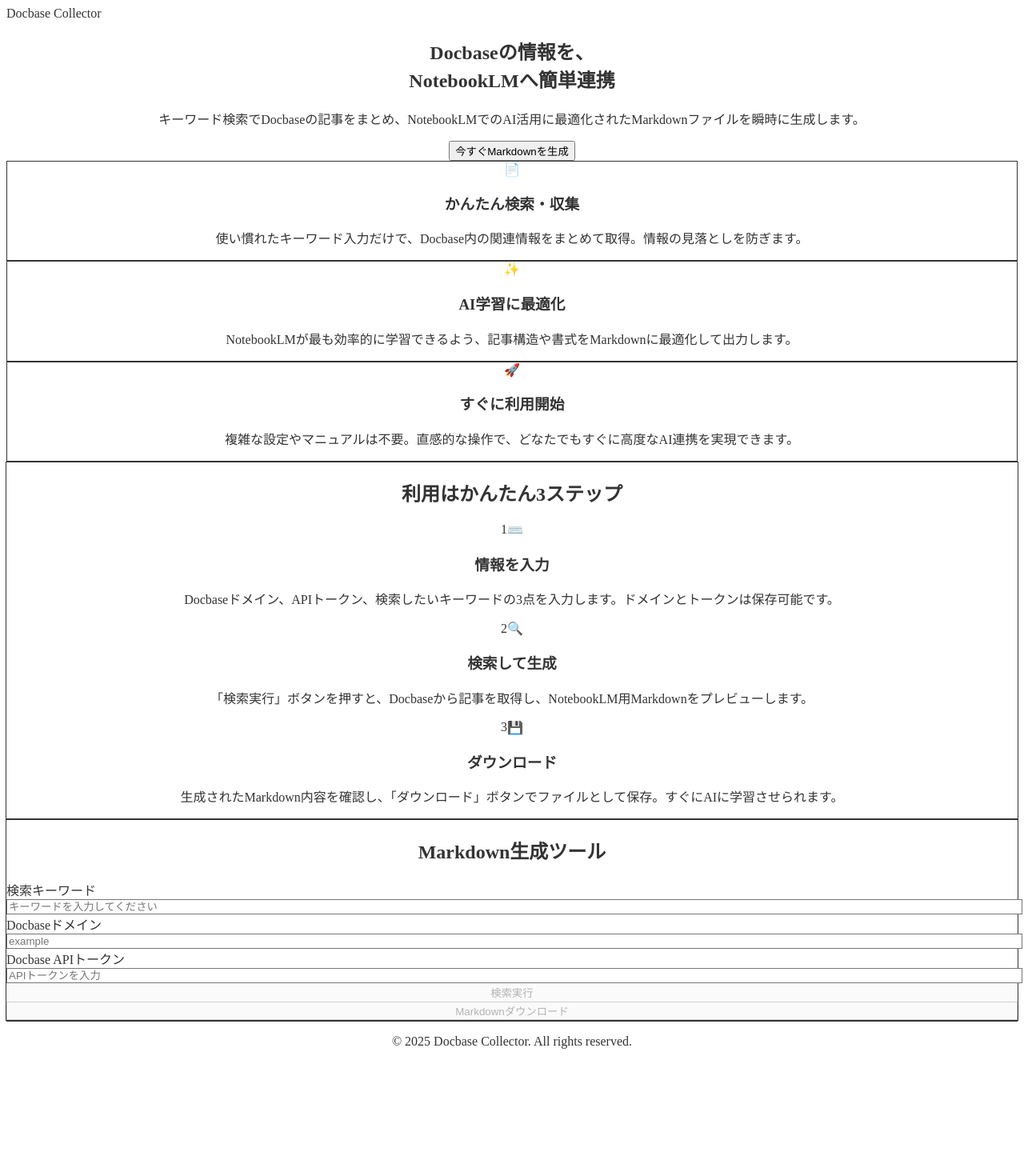
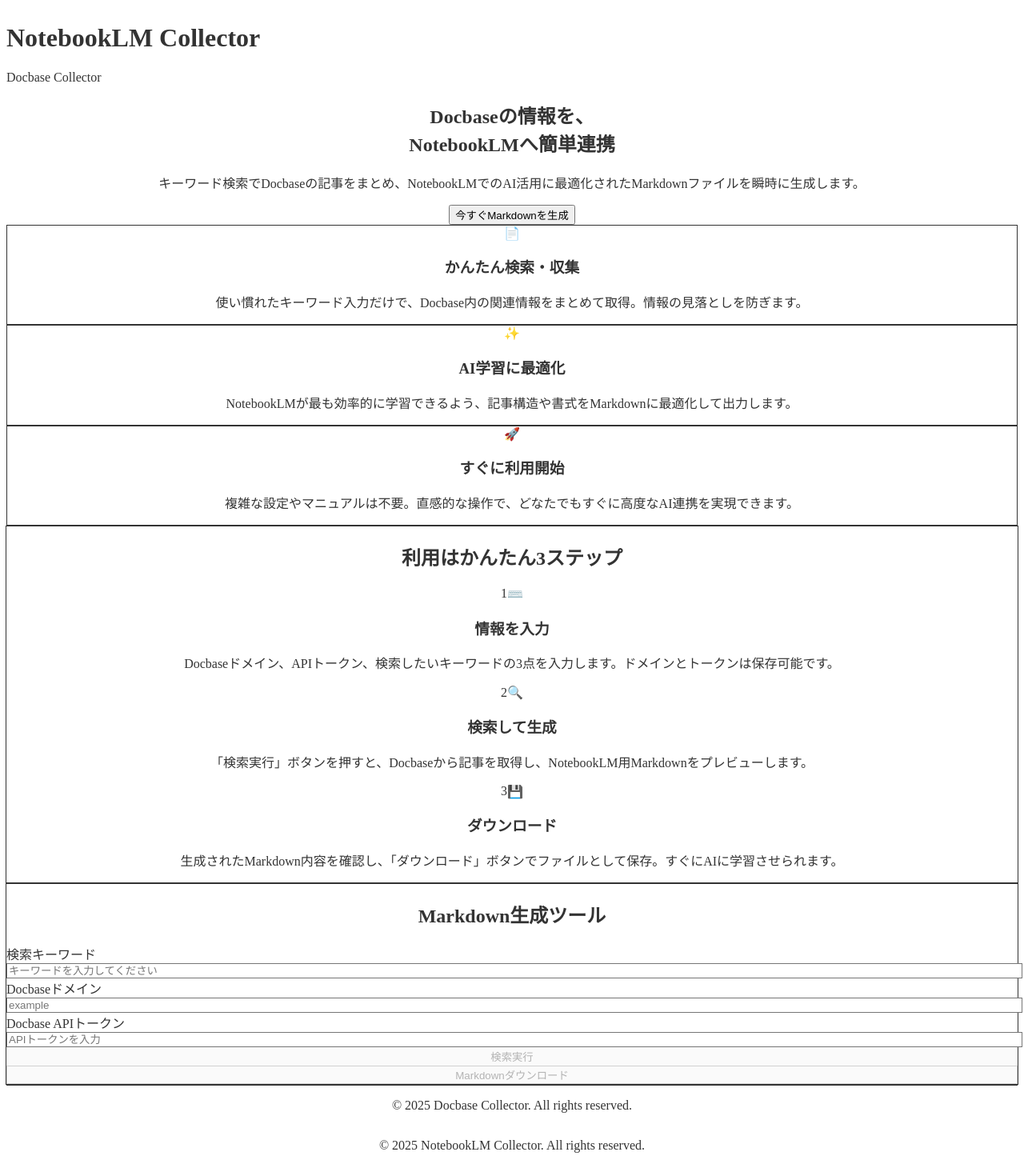
Before and after one commit to 24taro/notebooklm-collector, a Next.js app: page / in a window 1280 px wide. Shown: the whole page at 80% size. Before the commit the page ends 1335 px from the top, so only its background shows below. Built offline with nearby package versions, Linux system fonts and the light colour scheme.

Commit message:
feat(layout): 基本的なヘッダーとフッターを導入 (Closes #15)

```diff
--- a/src/app/layout.tsx
+++ b/src/app/layout.tsx
@@ -1,6 +1,8 @@
 import type { Metadata } from 'next'
 import { Noto_Sans_JP, Geist_Mono } from 'next/font/google'
 import './globals.css'
+import Header from '@/components/Header'
+import Footer from '@/components/Footer'
 
 const notoSansJP = Noto_Sans_JP({
   variable: '--font-noto-sans-jp',
@@ -25,7 +27,11 @@
 }>) {
   return (
     <html lang="ja">
-      <body className={`${notoSansJP.variable} ${geistMono.variable} antialiased`}>{children}</body>
+      <body className={`${notoSansJP.variable} ${geistMono.variable} antialiased flex flex-col min-h-screen`}>
+        <Header />
+        <main className="container mx-auto p-4 flex-grow">{children}</main>
+        <Footer />
+      </body>
     </html>
   )
 }
--- /dev/null
+++ b/src/components/Footer.tsx
@@ -0,0 +1,13 @@
+import React from 'react'
+
+const Footer = () => {
+  return (
+    <footer className="bg-docbase-bg-alt text-docbase-text-sub p-4 mt-8 text-center text-sm">
+      <div className="container mx-auto">
+        <p>&copy; {new Date().getFullYear()} NotebookLM Collector. All rights reserved.</p>
+      </div>
+    </footer>
+  )
+}
+
+export default Footer
--- /dev/null
+++ b/src/components/Header.tsx
@@ -0,0 +1,13 @@
+import React from 'react'
+
+const Header = () => {
+  return (
+    <header className="bg-docbase-primary text-white p-4 shadow-md">
+      <div className="container mx-auto">
+        <h1 className="text-xl font-semibold">NotebookLM Collector</h1>
+      </div>
+    </header>
+  )
+}
+
+export default Header
```
